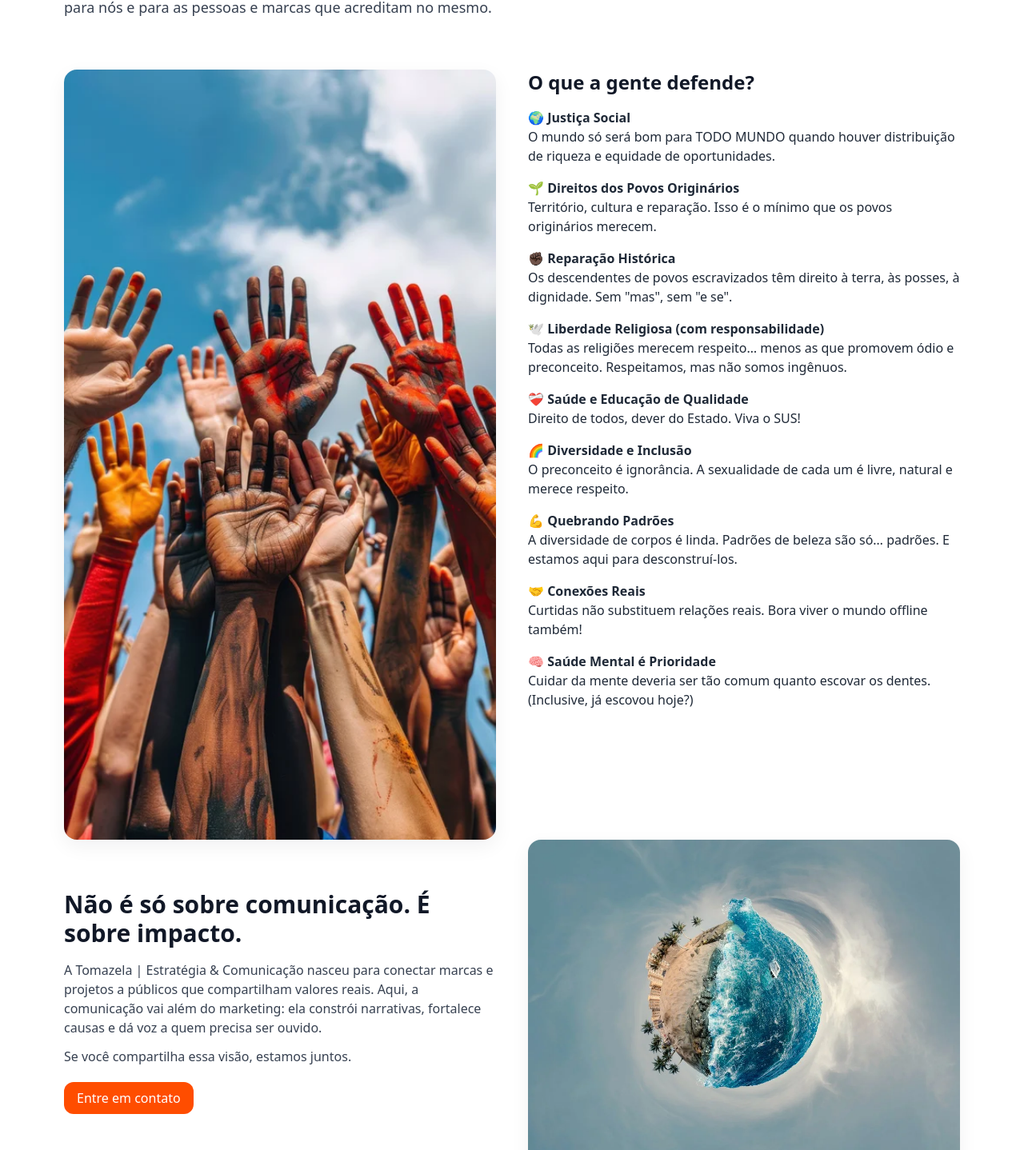
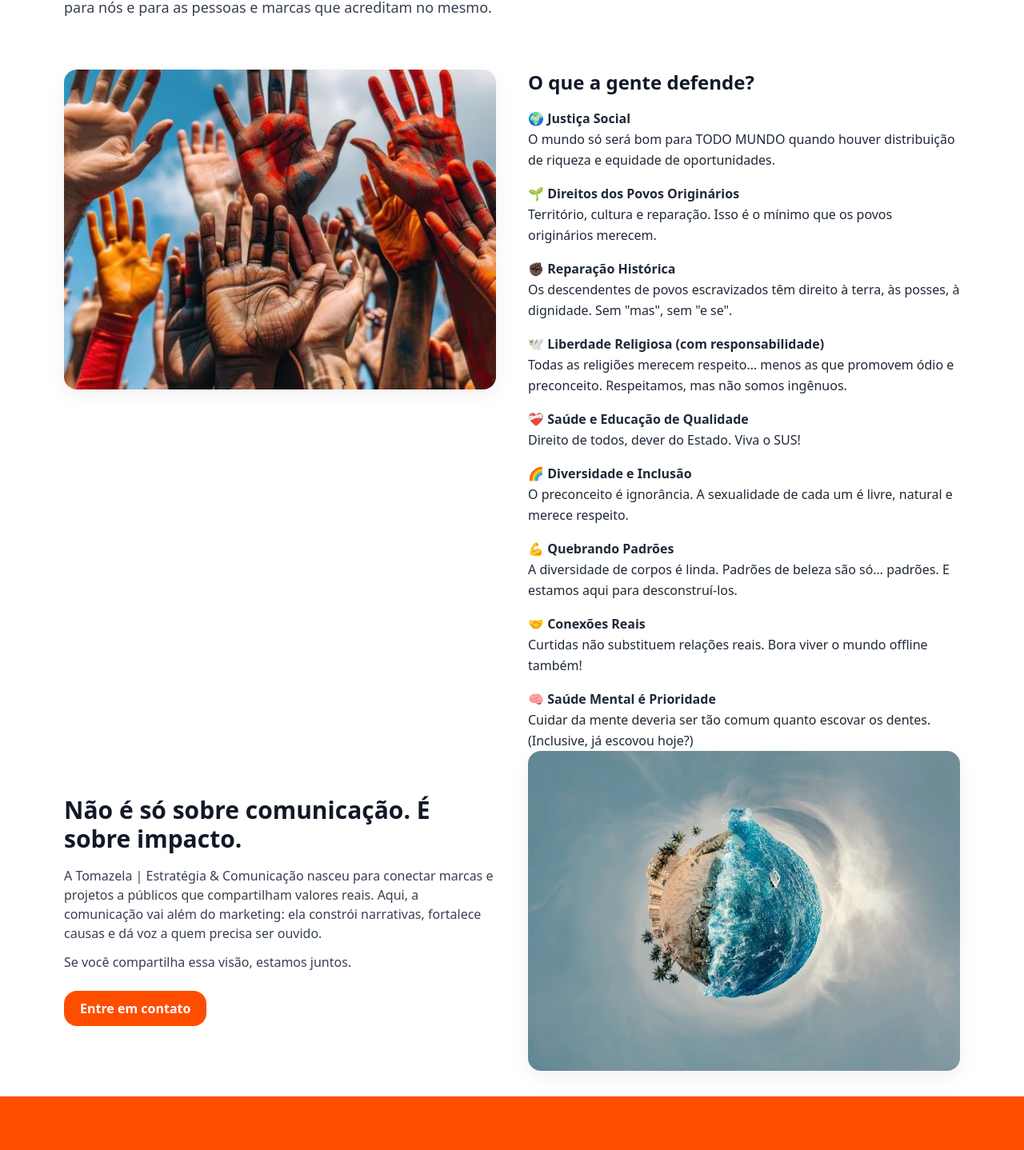
Before and after one commit to andretomazela-dev/manifesto, a Next.js app: page /manifesto in a window 1280 px wide. Shown: the part 412-1850 px from the top of the page at 80% size. Built offline with nearby package versions, Linux system fonts and the light colour scheme.

Commit message:
Update page.jsx

```diff
--- a/app/manifesto/page.jsx
+++ b/app/manifesto/page.jsx
@@ -10,69 +10,132 @@ export default function Manifesto() {
       <Header />
 
       <main className="bg-white">
+        {/* Intro */}
         <section className="container py-12 md:py-16">
-          <p className="uppercase tracking-wide text-sm text-orange-600 font-semibold">Nosso Manifesto</p>
+          <p className="uppercase tracking-wide text-sm text-orange-600 font-semibold">
+            Nosso Manifesto
+          </p>
           <h1 className="mt-2 text-3xl md:text-5xl font-extrabold leading-tight">
             COMUNICAÇÃO COM PROPÓSITO. ESTRATÉGIA COM CONSCIÊNCIA.
           </h1>
           <p className="mt-6 text-lg text-gray-700 max-w-prose">
-            Acreditamos que a comunicação é uma ferramenta poderosa para transformar o mundo. Mas transformação de verdade só
-            acontece quando há espaço para todo mundo. Por isso, nossa atuação é guiada por valores que fazem sentido para nós e
-            para as pessoas e marcas que acreditam no mesmo.
+            Acreditamos que a comunicação é uma ferramenta poderosa para
+            transformar o mundo. Mas transformação de verdade só acontece quando
+            há espaço para todo mundo. Por isso, nossa atuação é guiada por
+            valores que fazem sentido para nós e para as pessoas e marcas que
+            acreditam no mesmo.
           </p>
         </section>
 
+        {/* Seção 1 – valores + foto mãos */}
         <section className="container grid md:grid-cols-2 gap-10 items-start pb-6">
           <div className="rounded-2xl overflow-hidden shadow-card">
             <Image
               src="/manifesto-hands.webp"
               alt="Mãos erguidas representando diversidade e união"
-              width={1200}
-              height={900}
-              className="w-full h-auto object-cover"
+              width={900}
+              height={600}
+              className="w-full h-auto max-h-[400px] object-cover"
               priority
             />
           </div>
+
           <div>
             <h2 className="text-2xl font-bold mb-4">O que a gente defende?</h2>
-            <ul className="space-y-4 text-gray-800">
-              <li><strong>🌍 Justiça Social</strong><br/> O mundo só será bom para TODO MUNDO quando houver distribuição de riqueza e equidade de oportunidades.</li>
-              <li><strong>🌱 Direitos dos Povos Originários</strong><br/> Território, cultura e reparação. Isso é o mínimo que os povos originários merecem.</li>
-              <li><strong>✊🏿 Reparação Histórica</strong><br/> Os descendentes de povos escravizados têm direito à terra, às posses, à dignidade. Sem "mas", sem "e se".</li>
-              <li><strong>🕊️ Liberdade Religiosa (com responsabilidade)</strong><br/> Todas as religiões merecem respeito… menos as que promovem ódio e preconceito. Respeitamos, mas não somos ingênuos.</li>
-              <li><strong>❤️‍🩹 Saúde e Educação de Qualidade</strong><br/> Direito de todos, dever do Estado. Viva o SUS!</li>
-              <li><strong>🌈 Diversidade e Inclusão</strong><br/> O preconceito é ignorância. A sexualidade de cada um é livre, natural e merece respeito.</li>
-              <li><strong>💪 Quebrando Padrões</strong><br/> A diversidade de corpos é linda. Padrões de beleza são só… padrões. E estamos aqui para desconstruí-los.</li>
-              <li><strong>🤝 Conexões Reais</strong><br/> Curtidas não substituem relações reais. Bora viver o mundo offline também!</li>
-              <li><strong>🧠 Saúde Mental é Prioridade</strong><br/> Cuidar da mente deveria ser tão comum quanto escovar os dentes. (Inclusive, já escovou hoje?)</li>
+            <ul className="space-y-4 text-gray-800 leading-relaxed">
+              <li>
+                <strong>🌍 Justiça Social</strong>
+                <br />
+                O mundo só será bom para TODO MUNDO quando houver distribuição
+                de riqueza e equidade de oportunidades.
+              </li>
+              <li>
+                <strong>🌱 Direitos dos Povos Originários</strong>
+                <br />
+                Território, cultura e reparação. Isso é o mínimo que os povos
+                originários merecem.
+              </li>
+              <li>
+                <strong>✊🏿 Reparação Histórica</strong>
+                <br />
+                Os descendentes de povos escravizados têm direito à terra, às
+                posses, à dignidade. Sem &quot;mas&quot;, sem &quot;e se&quot;.
+              </li>
+              <li>
+                <strong>🕊️ Liberdade Religiosa (com responsabilidade)</strong>
+                <br />
+                Todas as religiões merecem respeito… menos as que promovem ódio
+                e preconceito. Respeitamos, mas não somos ingênuos.
+              </li>
+              <li>
+                <strong>❤️‍🩹 Saúde e Educação de Qualidade</strong>
+                <br />
+                Direito de todos, dever do Estado. Viva o SUS!
+              </li>
+              <li>
+                <strong>🌈 Diversidade e Inclusão</strong>
+                <br />
+                O preconceito é ignorância. A sexualidade de cada um é livre,
+                natural e merece respeito.
+              </li>
+              <li>
+                <strong>💪 Quebrando Padrões</strong>
+                <br />
+                A diversidade de corpos é linda. Padrões de beleza são só…
+                padrões. E estamos aqui para desconstruí-los.
+              </li>
+              <li>
+                <strong>🤝 Conexões Reais</strong>
+                <br />
+                Curtidas não substituem relações reais. Bora viver o mundo
+                offline também!
+              </li>
+              <li>
+                <strong>🧠 Saúde Mental é Prioridade</strong>
+                <br />
+                Cuidar da mente deveria ser tão comum quanto escovar os dentes.
+                (Inclusive, já escovou hoje?)
+              </li>
             </ul>
           </div>
         </section>
 
-        <section className="container grid md:grid-cols-2 gap-10 items-center py-12">
+        {/* Seção 2 – impacto + foto planeta */}
+        <section className="container grid md:grid-cols-2 gap-10 items-center py-10">
           <div>
-            <h2 className="text-2xl md:text-3xl font-bold">Não é só sobre comunicação. É sobre impacto.</h2>
+            <h2 className="text-2xl md:text-3xl font-bold leading-tight">
+              Não é só sobre comunicação. É sobre impacto.
+            </h2>
             <p className="mt-4 text-gray-700">
-              A Tomazela | Estratégia &amp; Comunicação nasceu para conectar marcas e projetos a públicos que compartilham valores reais.
-              Aqui, a comunicação vai além do marketing: ela constrói narrativas, fortalece causas e dá voz a quem precisa ser ouvido.
+              A Tomazela | Estratégia &amp; Comunicação nasceu para conectar
+              marcas e projetos a públicos que compartilham valores reais. Aqui,
+              a comunicação vai além do marketing: ela constrói narrativas,
+              fortalece causas e dá voz a quem precisa ser ouvido.
             </p>
             <p className="mt-3 text-gray-700">
               Se você compartilha essa visão, estamos juntos.
             </p>
-            <Link href="/#contato" className="inline-block mt-5 btn btn-primary rounded-2xl">
+            <Link
+              href="/#contato"
+              className="inline-block mt-6 bg-[#FF4D00] text-white font-semibold py-2.5 px-5 rounded-2xl hover:opacity-90 transition"
+            >
               Entre em contato
             </Link>
           </div>
+
           <div className="rounded-2xl overflow-hidden shadow-card">
             <Image
               src="/manifesto-planet.webp"
               alt="Planeta criativo simbolizando um mundo conectado"
-              width={1200}
-              height={900}
-              className="w-full h-auto object-cover"
+              width={900}
+              height={600}
+              className="w-full h-auto max-h-[400px] object-cover"
             />
           </div>
         </section>
+
+        {/* respiro antes do footer */}
+        <div className="h-6 md:h-8" />
       </main>
 
       <Footer />
```
